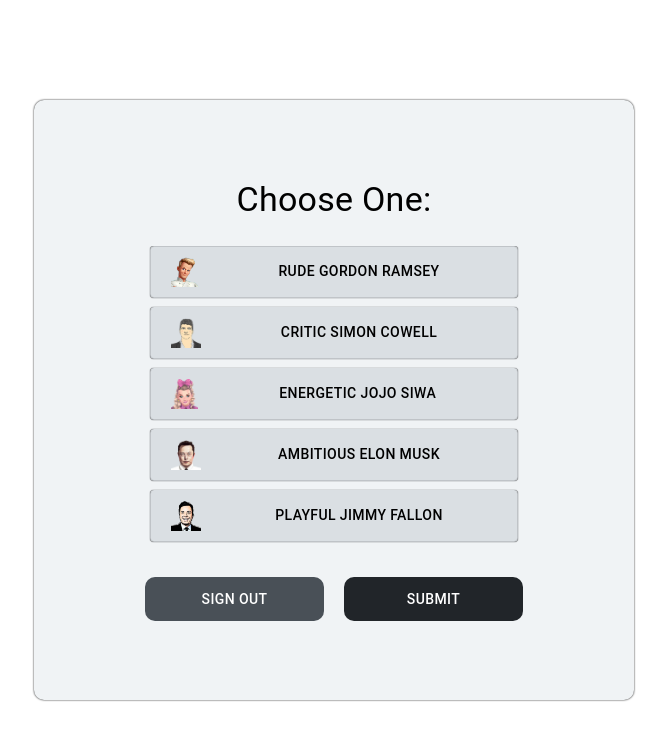
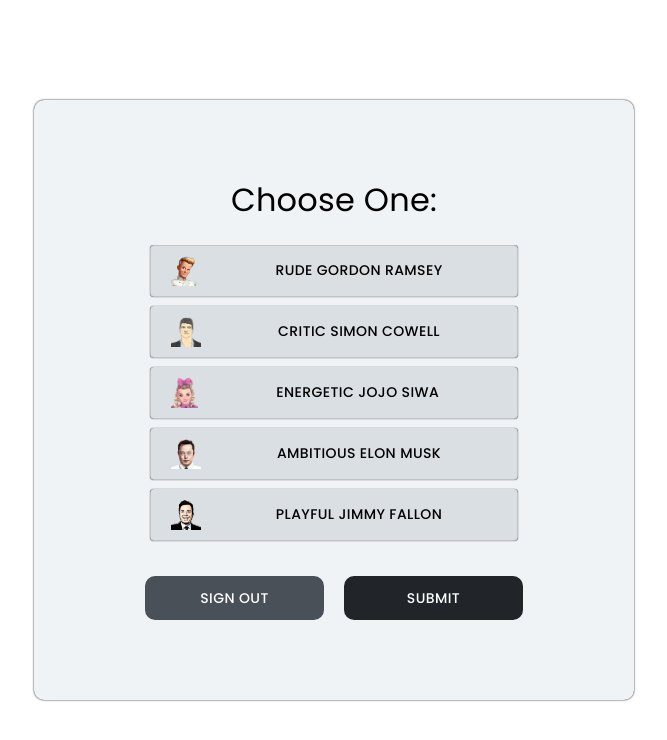
Before and after one commit to GauravKano/AI-Chatbot, a Next.js app: page / in a window 1280 px wide. Shown: the top 740 px of the page, without its empty margins (306-973 px from the left). Built offline with nearby package versions, Linux system fonts and the light colour scheme; no server answers; sample sign-in values are in the browser's storage.

Commit message:
Change Fonts

```diff
--- a/app/globals.css
+++ b/app/globals.css
@@ -2,4 +2,5 @@
   box-sizing: border-box;
   padding: 0;
   margin: 0;
+  font-family: "Poppins", sans-serif !important;
 }
--- a/app/page.js
+++ b/app/page.js
@@ -192,7 +192,9 @@
           width={isSmallScreen ? "80%" : "70%"}
           maxHeight="100%"
         >
-          <Typography variant="h4">Choose One:</Typography>
+          <Typography variant="h4" fontSize="32px">
+            Choose One:
+          </Typography>
 
           {/* Show Error Message */}
           {showError && (
```
